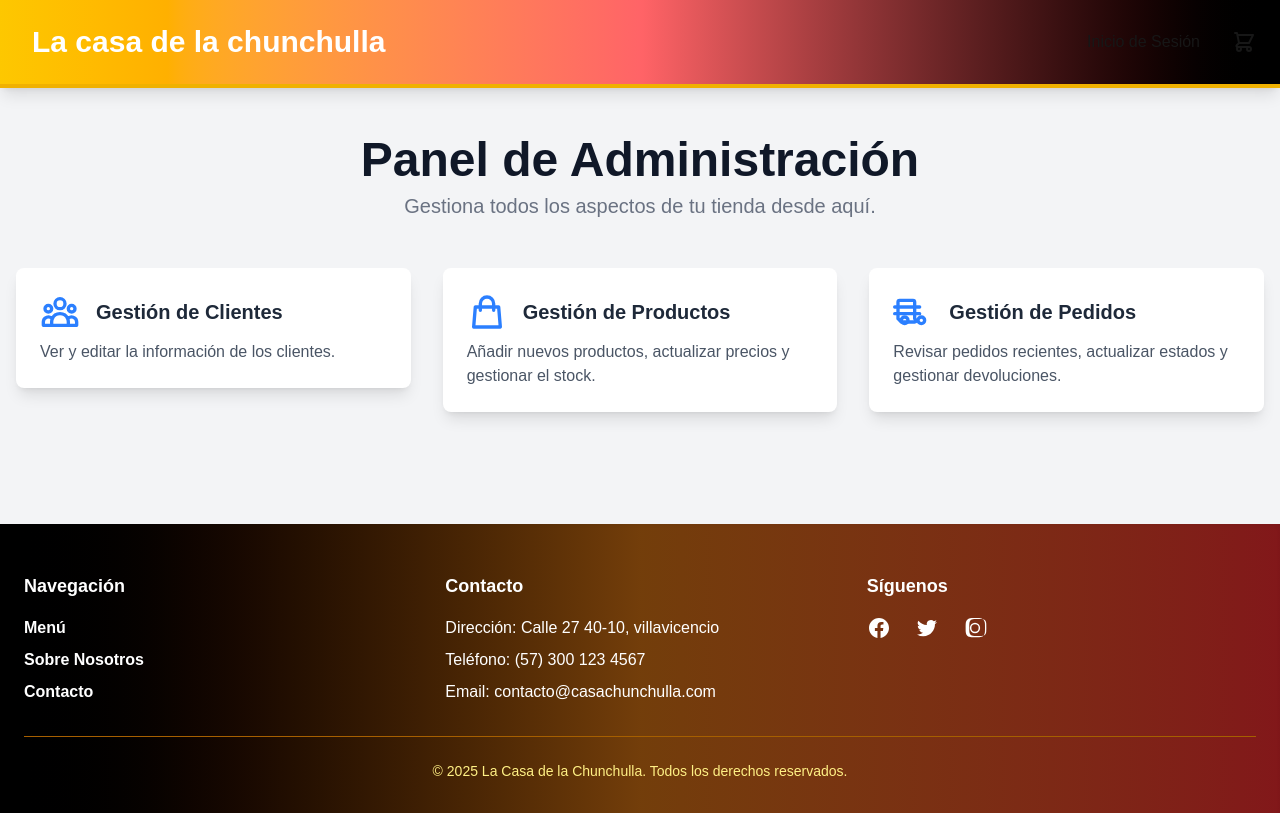
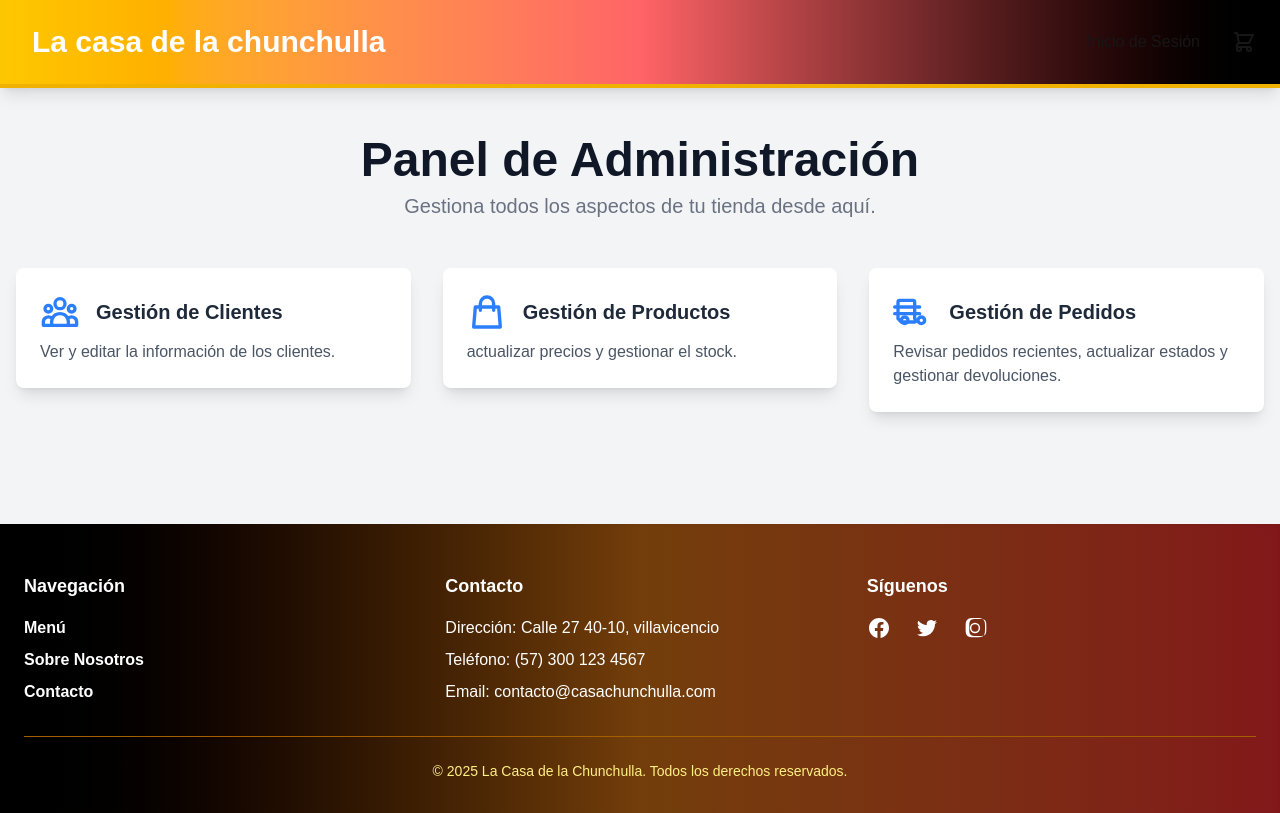
Before and after one commit to locodavid123/parcial1, a Next.js app: page /admin in a window 1280 px wide. Built offline with nearby package versions, Linux system fonts and the light colour scheme.

Commit message:
admin productos

```diff
--- a/src/app/admin/page.jsx
+++ b/src/app/admin/page.jsx
@@ -36,9 +36,9 @@ export default function SuperUserDashboard() {
                         }
                     />
                     <AdminCard
-                        href="/superUser/productos"
+                        href="/admin/productos"
                         title="Gestión de Productos"
-                        description="Añadir nuevos productos, actualizar precios y gestionar el stock."
+                        description=" actualizar precios y gestionar el stock."
                         icon={
                             <svg xmlns="http://www.w3.org/2000/svg" className="h-10 w-10" fill="none" viewBox="0 0 24 24" stroke="currentColor" strokeWidth={2}>
                                 <path strokeLinecap="round" strokeLinejoin="round" d="M16 11V7a4 4 0 00-8 0v4M5 9h14l1 12H4L5 9z" />
```
Also changed, not shown: src/app/admin/productos/page.jsx (added).
